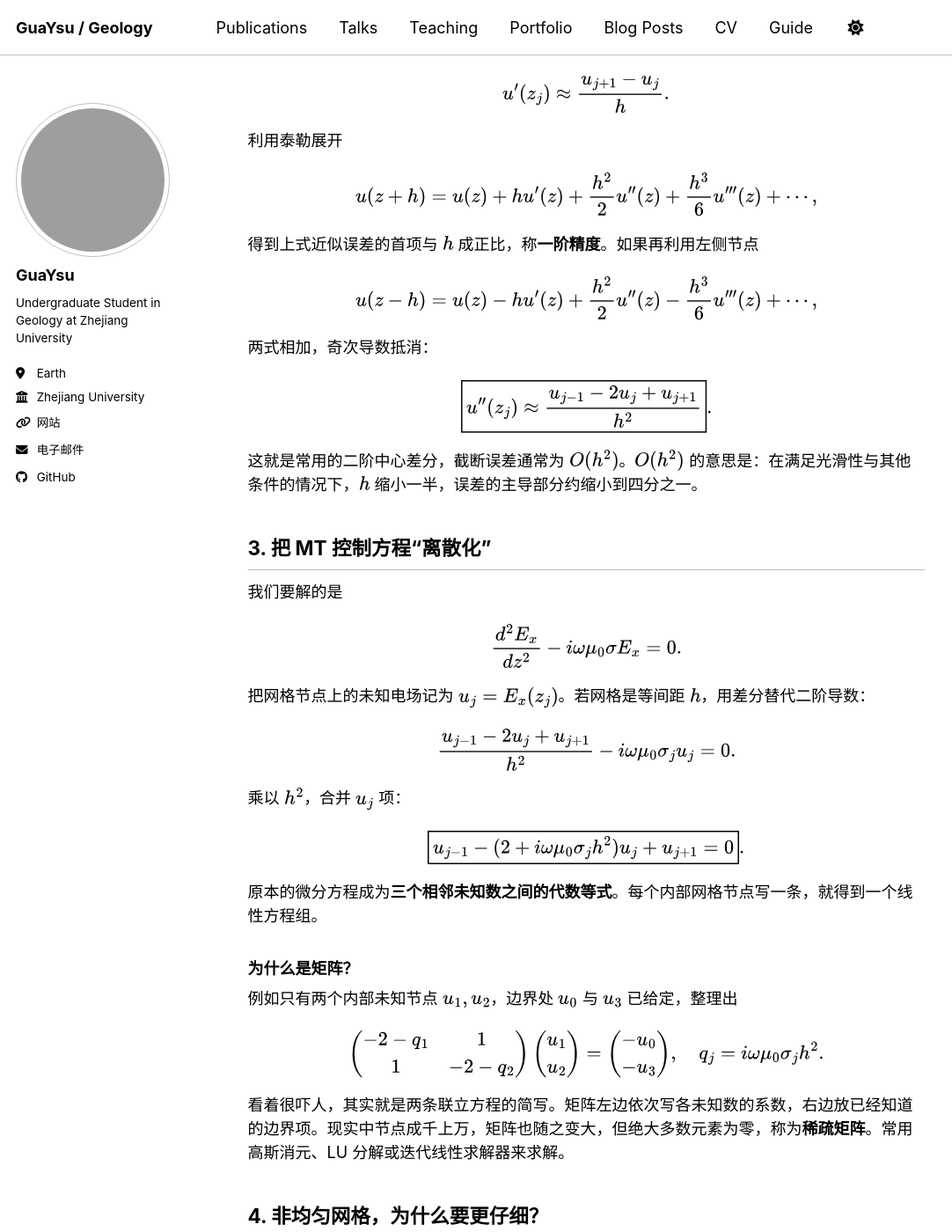
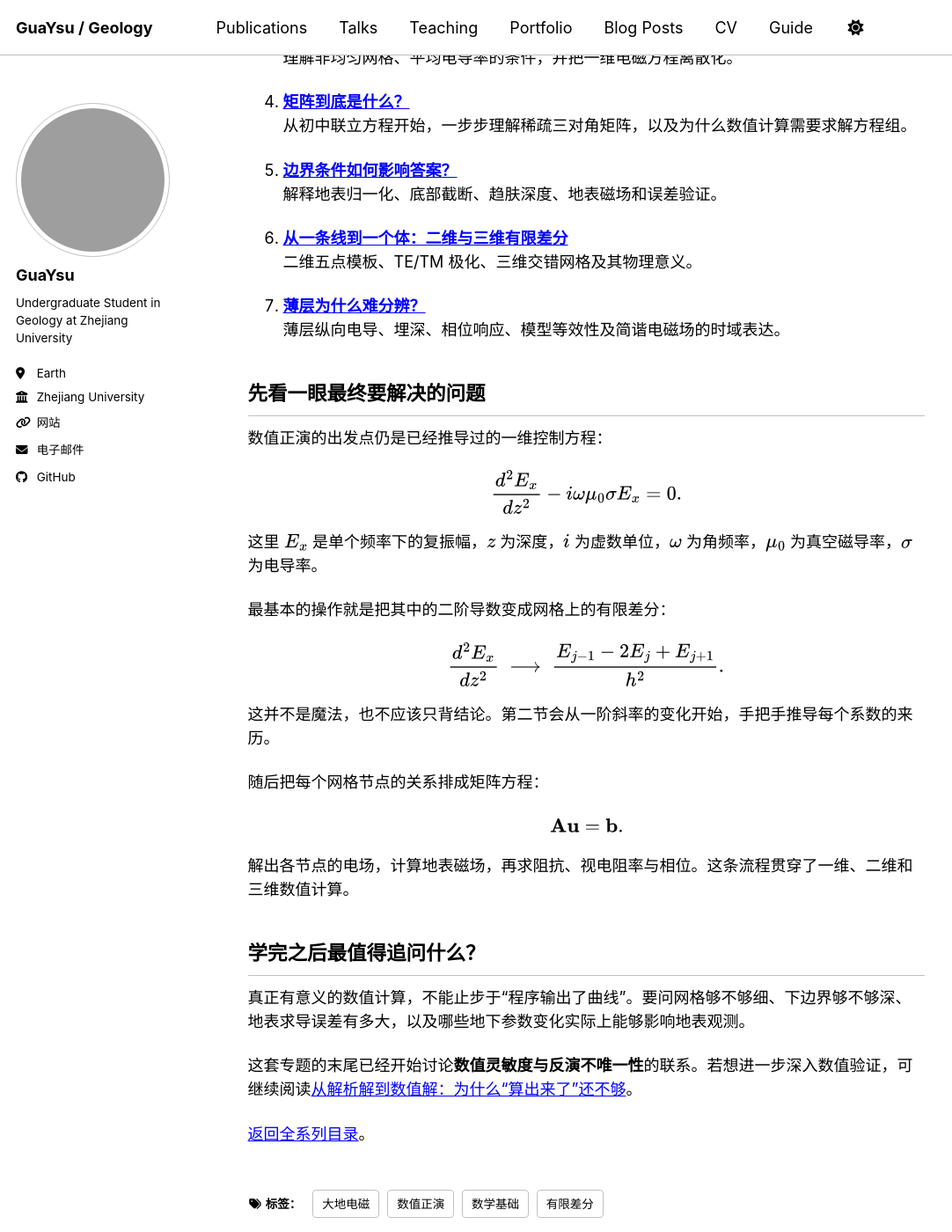
Before and after one commit to GuaYsu/guaysu.github.io, a Jekyll site: the page built from _posts/2026-10-21-mt-course-03-finite-difference.md, in a window 1280 px wide and 1400 px high, scrolled down 1050 px. Shown: the whole window at 88% size, without its empty margins (0-1082 px from the left). Built offline with Jekyll 4.4.1, drawn with Linux system fonts in a browser that asks for light colours; a script bundle is joined from its source files by our own code; library files that are not in the unit come from our copies; some of the changed text lies outside the part shown; grey boxes are pictures that could not be loaded.

Commit message:
docs(mt): replace compressed numerical chapter with seven-part beginner guide

```diff
--- a/_posts/2026-10-21-mt-course-03-finite-difference.md
+++ b/_posts/2026-10-21-mt-course-03-finite-difference.md
@@ -1,134 +1,75 @@
 ---
-title: "MT 讲义 03｜有限差分法：把微分方程变成可以计算的矩阵"
+title: "数值正演专题｜从有限差分入门到二维、三维电磁计算"
 date: 2026-10-21
 permalink: /posts/2026/10/mt-course-03-finite-difference/
-excerpt: "从导数的定义、泰勒展开、非均匀网格与边界条件入手理解一维有限差分，并扩展至二维、三维正演与敏感性分析。"
-tags: [大地电磁, 有限差分, 数值正演, 矩阵]
+excerpt: "从连续电场的离散采样开始，逐步掌握二阶差分、非均匀网格、线性方程组、边界条件、二维与三维正演以及薄层敏感性。"
+tags: [大地电磁, 有限差分, 数值正演, 数学基础]
 ---
 {% include mt-course-math.html %}
 
-## 1. 为什么解析解不够用
+## 为什么需要数值正演？
 
-上一讲中，一维水平层状模型的每一层具有常数电阻率，微分方程可以写出指数解，并通过界面连续条件递推阻抗。但真实地质体具有有限宽度、弯曲边界和横向变化，解析表达式往往很难直接求出。数值方法的基本想法是：不再试图写出每一点的连续函数，而是求有限个网格节点的电磁场。
+已经学习过的一维解析正演，可以根据每层的厚度与电阻率逐层向上计算地表阻抗。但当地下出现不规则几何形状、横向变化，或者希望系统验证数值计算的精度时，就需要掌握另一种思路：**用有限个网格节点和代数方程，近似求解连续的电磁场方程。**
 
-![一维层状模型](/images/posts/mt-course/04-1d-layers.svg)
+本专题不假定读者已经掌握线性代数或泰勒展开。我们从一条连续曲线、一张数值表开始，逐步过渡到数值正演。
 
-**正演**始终意味着“给定地下 $\sigma$，计算地表可观测响应”；数值方法只是改变了求这个映射的技术手段。
+![连续场与离散网格](/images/posts/mt-course/09-grid-approx.svg)
 
-## 2. 先把一个导数彻底讲懂
+## 七个循序渐进的小单元
 
-导数描述“附近一点变化引起的增量与距离增量之比”的极限：
+1. **[为什么要把连续地下切成网格？](/posts/2026/10/mt-course-03a-grid/)**
+   从有限个数字怎样描述连续函数说起，建立网格、节点、间距、未知量的概念。
+
+2. **[为什么三个节点能够近似二阶导数？](/posts/2026/10/mt-course-03b-differences/)**
+   手算左右斜率，再用泰勒展开解释中心差分及 $O(h^2)$ 精度。
+
+3. **[网格不等间距怎么办？](/posts/2026/10/mt-course-03c-nonuniform/)**
+   理解非均匀网格、平均电导率的条件，并把一维电磁方程离散化。
+
+4. **[矩阵到底是什么？](/posts/2026/10/mt-course-03d-matrix/)**
+   从初中联立方程开始，一步步理解稀疏三对角矩阵，以及为什么数值计算需要求解方程组。
+
+5. **[边界条件如何影响答案？](/posts/2026/10/mt-course-03e-boundaries/)**
+   解释地表归一化、底部截断、趋肤深度、地表磁场和误差验证。
+
+6. **[从一条线到一个体：二维与三维有限差分](/posts/2026/10/mt-course-03f-multidimensional/)**
+   二维五点模板、TE/TM 极化、三维交错网格及其物理意义。
+
+7. **[薄层为什么难分辨？](/posts/2026/10/mt-course-03g-sensitivity/)**
+   薄层纵向电导、埋深、相位响应、模型等效性及简谐电磁场的时域表达。
+
+## 先看一眼最终要解决的问题
+
+数值正演的出发点仍是已经推导过的一维控制方程：
 
 $$
-u'(z)=\lim_{h\to0}\frac{u(z+h)-u(z)}h.
+\frac{d^2 E_x}{dz^2}-i\omega\mu_0\sigma E_x=0.
 $$
 
-有限差分法把“无限小的 $h$”替换为实际有限的网格间距。向前差分为
+这里 $E_x$ 是单个频率下的复振幅，$z$ 为深度，$i$ 为虚数单位，$\omega$ 为角频率，$\mu_0$ 为真空磁导率，$\sigma$ 为电导率。
+
+最基本的操作就是把其中的二阶导数变成网格上的有限差分：
 
 $$
-u'(z_j)\approx\frac{u_{j+1}-u_j}{h}.
+\frac{d^2E_x}{dz^2}
+\ \longrightarrow\
+\frac{E_{j-1}-2E_j+E_{j+1}}{h^2}.
 $$
 
-利用泰勒展开
+这并不是魔法，也不应该只背结论。第二节会从一阶斜率的变化开始，手把手推导每个系数的来历。
+
+随后把每个网格节点的关系排成矩阵方程：
 
 $$
-u(z+h)=u(z)+hu'(z)+\frac{h^2}{2}u''(z)+\frac{h^3}{6}u'''(z)+\cdots,
+\mathbf A\mathbf u=\mathbf b.
 $$
 
-得到上式近似误差的首项与 $h$ 成正比，称**一阶精度**。如果再利用左侧节点
+解出各节点的电场，计算地表磁场，再求阻抗、视电阻率与相位。这条流程贯穿了一维、二维和三维数值计算。
 
-$$
-u(z-h)=u(z)-hu'(z)+\frac{h^2}{2}u''(z)-\frac{h^3}{6}u'''(z)+\cdots,
-$$
+## 学完之后最值得追问什么？
 
-两式相加，奇次导数抵消：
+真正有意义的数值计算，不能止步于“程序输出了曲线”。要问网格够不够细、下边界够不够深、地表求导误差有多大，以及哪些地下参数变化实际上能够影响地表观测。
 
-$$
-\boxed{u''(z_j)\approx\frac{u_{j-1}-2u_j+u_{j+1}}{h^2}}.
-$$
+这套专题的末尾已经开始讨论**数值灵敏度与反演不唯一性**的联系。若想进一步深入数值验证，可继续阅读[从解析解到数值解：为什么“算出来了”还不够](/posts/2026/09/analytical-vs-numerical-solution/)。
 
-这就是常用的二阶中心差分，截断误差通常为 $O(h^2)$。$O(h^2)$ 的意思是：在满足光滑性与其他条件的情况下，$h$ 缩小一半，误差的主导部分约缩小到四分之一。
-
-## 3. 把 MT 控制方程“离散化”
-
-我们要解的是
-
-$$
-\frac{d^2E_x}{dz^2}-i\omega\mu_0\sigma E_x=0.
-$$
-
-把网格节点上的未知电场记为 $u_j=E_x(z_j)$。若网格是等间距 $h$，用差分替代二阶导数：
-
-$$
-\frac{u_{j-1}-2u_j+u_{j+1}}{h^2}
--i\omega\mu_0\sigma_j u_j=0.
-$$
-
-乘以 $h^2$，合并 $u_j$ 项：
-
-$$
-\boxed{u_{j-1}-(2+i\omega\mu_0\sigma_jh^2)u_j+u_{j+1}=0}.
-$$
-
-原本的微分方程成为**三个相邻未知数之间的代数等式**。每个内部网格节点写一条，就得到一个线性方程组。
-
-### 为什么是矩阵？
-
-例如只有两个内部未知节点 $u_1,u_2$，边界处 $u_0$ 与 $u_3$ 已给定，整理出
-
-$$
-\begin{pmatrix}
--2-q_1&1\\
-1&-2-q_2
-\end{pmatrix}
-\begin{pmatrix}u_1\\u_2\end{pmatrix}
-=
-\begin{pmatrix}-u_0\\-u_3\end{pmatrix},
-\quad q_j=i\omega\mu_0\sigma_jh^2.
-$$
-
-看着很吓人，其实就是两条联立方程的简写。矩阵左边依次写各未知数的系数，右边放已经知道的边界项。现实中节点成千上万，矩阵也随之变大，但绝大多数元素为零，称为**稀疏矩阵**。常用高斯消元、LU 分解或迭代线性求解器来求解。
-
-## 4. 非均匀网格，为什么要更仔细？
-
-实际模型为了节约计算量，地表、薄层和电性突变附近网格较细，深部逐渐加粗。设节点前后距离为 $h_-=z_j-z_{j-1}$、$h_+=z_{j+1}-z_j$，那么二阶导数的常用近似是
-
-$$
-u''(z_j)\approx\frac{2}{h_-+h_+}
-\left[\frac{u_{j+1}-u_j}{h_+}-\frac{u_j-u_{j-1}}{h_-}\right].
-$$
-
-这里先用右、左两段的“平均斜率”估算导数，再用两段斜率的差估算二阶导数。若 $h_-=h_+=h$，它立刻退化为上一节的中心差分。本章在非均匀网格中进一步讨论平均电导率等离散细节（相关部分）；不同离散位置与平均方式会改变系数，因此复现程序时要和原公式逐项核对。
-
-## 5. 边界条件绝不是无关紧要的“小事”
-
-一个二阶方程需要足够的边界条件，方能确定解。研究资料中的教学模型使用类似“地表电场归一化为 1”“足够深处场趋近 0”的条件。地表归一化只改变幅度标尺，在采用 $E/H$ 计算阻抗时会消去；深部场为零则是以**有限深度近似无限半空间**。
-
-真正的无限半空间应该采用向下衰减解。若把下边界放得过浅，设置 $E=0$ 会影响上方求出的场。改进路径：把边界向下延伸到多个趋肤深度，或者使用更准确的吸收/阻抗边界条件。
-
-另外需要验证**地表磁场如何求取**：
-
-$$
-H_y(0)=-\frac1{i\omega\mu_0}E_x'(0),\qquad
-Z_{xy}(0)=E_x(0)/H_y(0).
-$$
-
-即使内部节点电场很准确，若地表 $E'_x(0)$ 只用一阶差分，最终阻抗精度也可能受限制。非均匀网格可用前三点构造二阶导数近似。更深入的控制变量和收敛讨论，可读站内专题[从解析解到数值解](/posts/2026/09/analytical-vs-numerical-solution/)。
-
-## 6. 如何知道自己“算对了”？
-
-数值计算能输出结果，并不保证结果就是物理上可靠的。至少进行四种检查：①在均匀或层状模型上与解析阻抗对比；②加密网格，看误差是否规律下降；③加深底边界，检查地表阻抗是否稳定；④改变地表导数的差分阶数，定位后处理误差。视电阻率误差与相位误差应分别检查，不能只看一张平滑的彩图。
-
-## 7. 二维、三维如何接上？
-
-一维表示 $\sigma=\sigma(z)$。二维是 $\sigma=\sigma(y,z)$ 等，即一个水平方向与深度发生变化，另一个水平向沿走向不变；在合适的地质走向坐标下，可把电磁场分成 TE 和 TM 两种模式来分别求解。三维 $\sigma=\sigma(x,y,z)$ 则必须考虑方向之间更全面的耦合，计算代价也显著增大。
-
-二维/三维离散仍遵循同一个逻辑：**用局部的网格差分表示空间微分，将控制方程、边界条件组装成大型线性系统，再从求出的场提取阻抗和其他响应**。相关部分探讨薄层、界面和探测深度相关的响应敏感性，相关部分讨论时域中的平面波。
-
-这里还要警惕“正演敏感”和“反演可分辨”是两回事：模型某处变化使数据略微变化，并不代表含噪数据足以唯一确定那个位置的参数。
-
-### 自检与练习
-
-1. 把 $u_{j-1}=1,u_j=2,u_{j+1}=4,h=1$ 代入二阶差分，得到多少？答案：$(1-4+4)/1=1$。
-2. 若差分误差主要为 $O(h^2)$，间距减半，主要误差预计变为多少？答案：约 $1/4$。
-3. “三维电磁场”与“三维地下电阻率结构”是否同义？答案：不是；一维地层中仍有多个电场、磁场分量 **下一讲：**[野外观测与仪器](/posts/2026/10/mt-course-04-field/)。
+[返回全系列目录](/posts/2026/10/mt-course/)。
```
